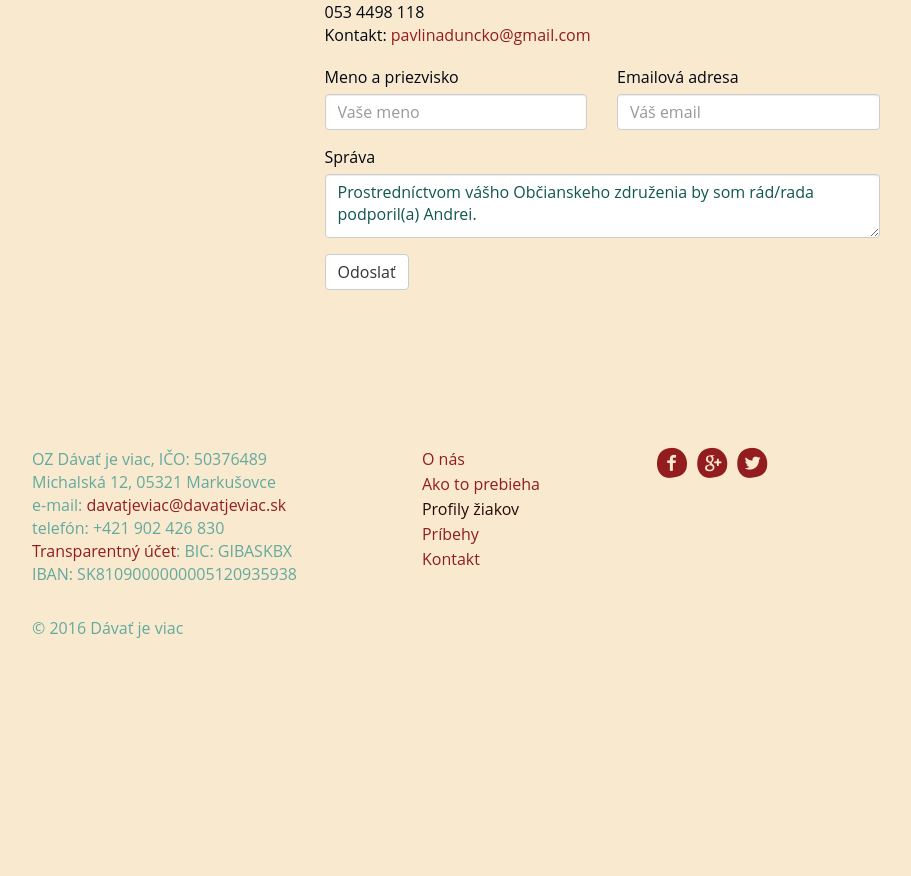
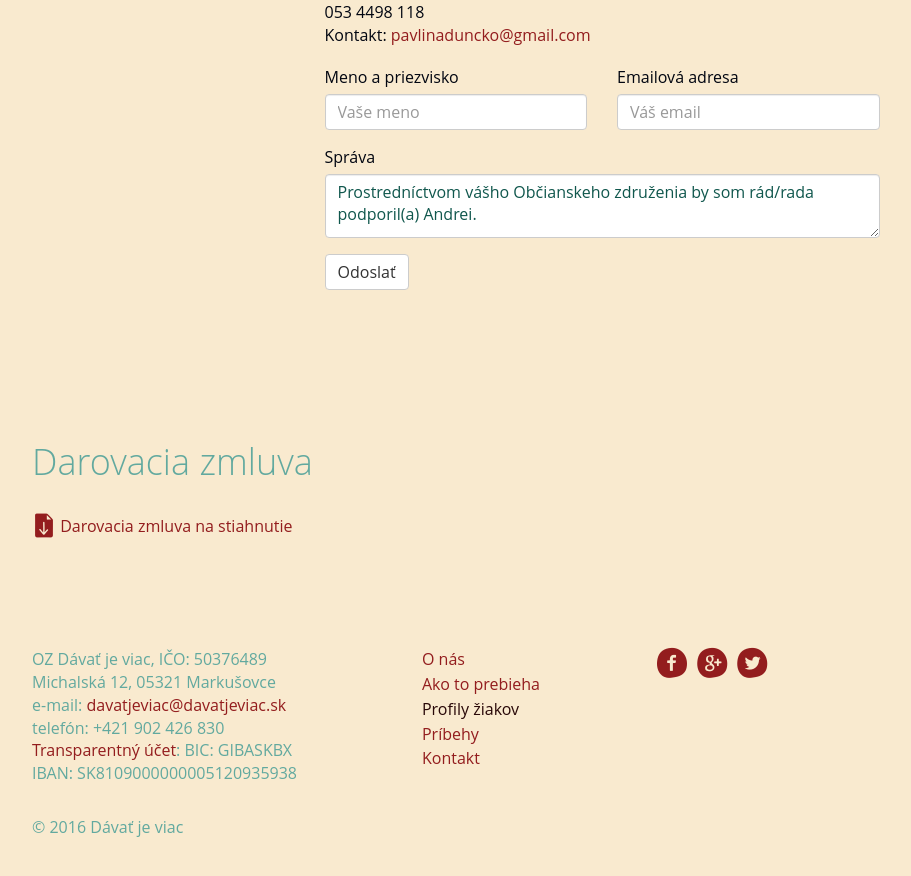
Before and after one commit to davatjeviac/davatjeviac.github.io, a Jekyll site: the page built from profily-ziakov.html, in a window 1280 px wide and 900 px high, scrolled down 5326 px. Shown: the top 876 px of the window, without its empty margins (38-949 px from the left). Built offline with Jekyll 4.4.1, drawn with Linux system fonts in a browser that asks for light colours; some web fonts are replaced; before the commit the page ends 6026 px from its top, so only the background shows below that.

Commit message:
Initial commit

```diff
--- a/profily-ziakov.html
+++ b/profily-ziakov.html
@@ -72,4 +72,15 @@ order: 3
   {% assign j = j | plus: 1 %}
   {% endunless %}
   {% endfor %}
+  <div class="row">
+    <div class="col-md-9">
+      <div class="custom-section">
+        <h1 class="page-header">Darovacia zmluva</h1>
+        <a class="download-link" href="{{ site.url | replace:"index.html","" | prepend: site.baseurl }}/download/davat-je-viac-darovacia-zmluva.pdf" download="davat-je-viac-darovacia-zmluva.pdf">
+        <span class="icon-download"></span>
+        <span>Darovacia zmluva na stiahnutie</span>
+        </a>
+      </div>
+    </div>
+  </div>
 </div>
```
Also changed, not shown: 3 other files.
